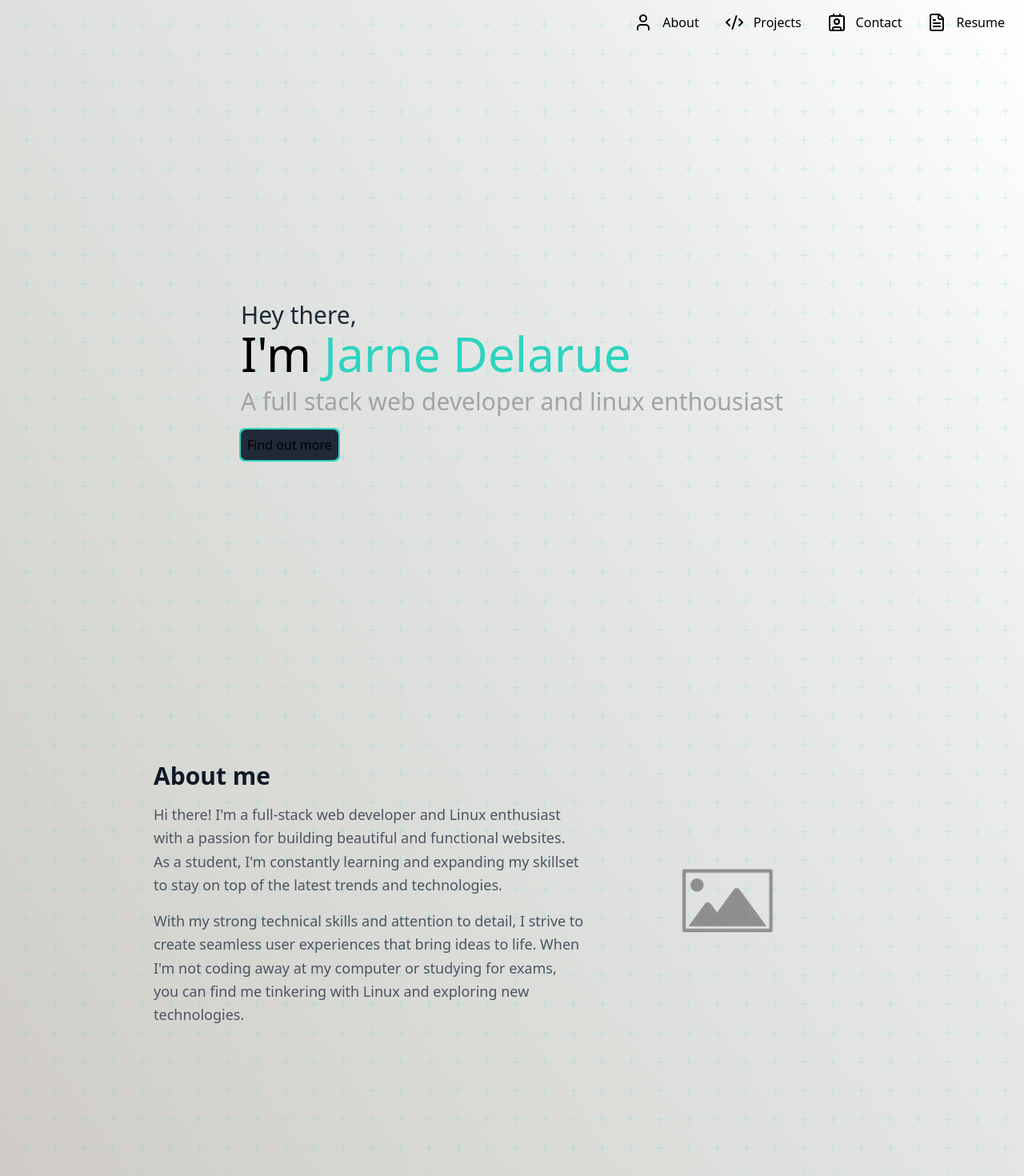
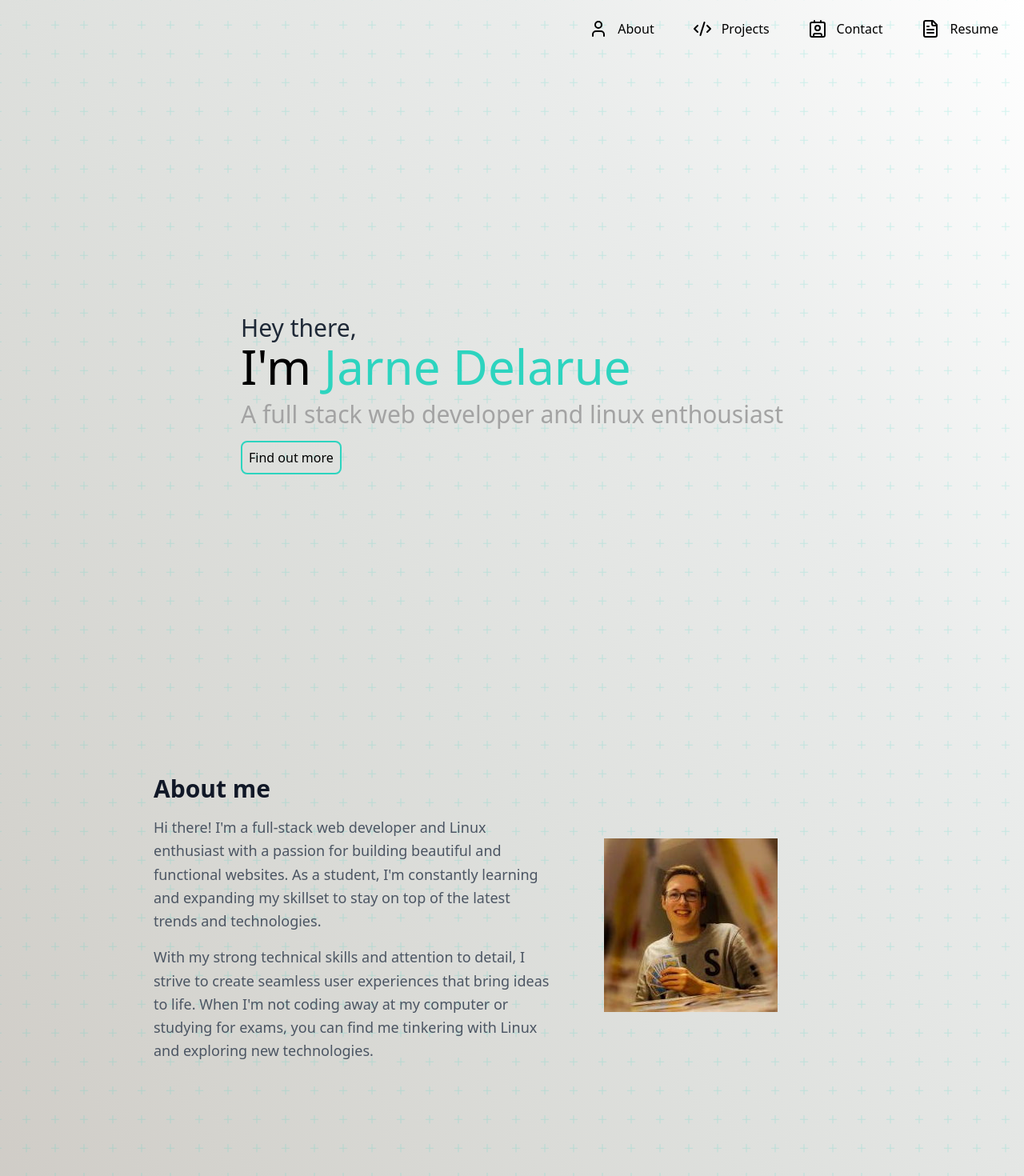
Before and after one commit to JarneDel/frontend-portfolio, a Nuxt app: page / in a window 1280 px wide. Shown: the top 1470 px of the page at 80% size. Built offline with nearby package versions, Linux system fonts and the light colour scheme.

Commit message:
topnav fix

```diff
--- a/components/About.vue
+++ b/components/About.vue
@@ -1,6 +1,6 @@
 <template>
   <article
-    class="flex max-w-4xl flex-col flex-col items-center justify-center py-48 lg:flex-row"
+    class="flex max-w-4xl flex-col flex-col items-center justify-center gap-16 py-48 lg:flex-row"
     id="about"
   >
     <div class="lg:basis-3/5">
@@ -22,7 +22,7 @@
     </div>
 
     <div class="lg:basis-2/5">
-      <img src="/placeholder-image.png" alt="placeholder" />
+      <img src="/profile.jpg" alt="Profile  " />
     </div>
   </article>
 </template>
--- a/components/Fold.vue
+++ b/components/Fold.vue
@@ -13,7 +13,7 @@
     </p>
     <nuxt-link
       to="/#about"
-      class="mt-8 ml-2 rounded-sm bg-gray-800 ring-2 ring-teal-400 ring-offset-8 ring-offset-gray-800"
+      class="rounded-lg border-2 border-solid border-teal-400 p-2 outline-none hover:bg-gray-800 focus:bg-gray-700 focus-visible:ring focus-visible:ring-teal-600"
     >
       Find out more
     </nuxt-link>
--- a/components/elements/StyledNuxtLink.vue
+++ b/components/elements/StyledNuxtLink.vue
@@ -2,7 +2,7 @@
   <NuxtLink
     v-bind:to="to"
     v-bind:external="external"
-    class=":hocus:ring-offset-gray-400 flex flex-row gap-3 focus:outline-none hocus:rounded-sm hocus:bg-gray-300 hocus:ring-2 hocus:ring-gray-400 hocus:ring-offset-8 dark:hocus:bg-gray-700 hocus:dark:ring-gray-600 dark:hocus:ring-offset-gray-700"
+    class="border-1 flex flex-row gap-3 rounded-lg border-transparent p-2 focus:outline-none dark:hover:border-gray-400 dark:hocus:bg-gray-600/20"
   >
     <slot />
   </NuxtLink>
--- a/layouts/default.vue
+++ b/layouts/default.vue
@@ -2,7 +2,8 @@
   <div class="backgroundGradient scroll-smooth">
     <div class="background mx-8 min-h-screen dark:text-gray-100 lg:mx-0">
       <DesktopNavigation v-if="viewportWidth > 768" />
-      <MobileSideNav v-else />
+      <MobileSideNav v-else-if="viewportWidth > 0" />
+      <Loader2 class="animate-spin" v-else />
       <slot />
     </div>
   </div>
@@ -58,5 +59,6 @@ html {
 <script setup lang="ts">
 import DesktopNavigation from '~/components/navigation/DesktopNavigation.vue'
 import MobileSideNav from '~/components/navigation/MobileSideNav.vue'
+import { Loader2 } from 'lucide-vue-next'
 const { viewportWidth } = useViewportSize()
 </script>
```
Also changed, not shown: public/profile.jpg (added).
